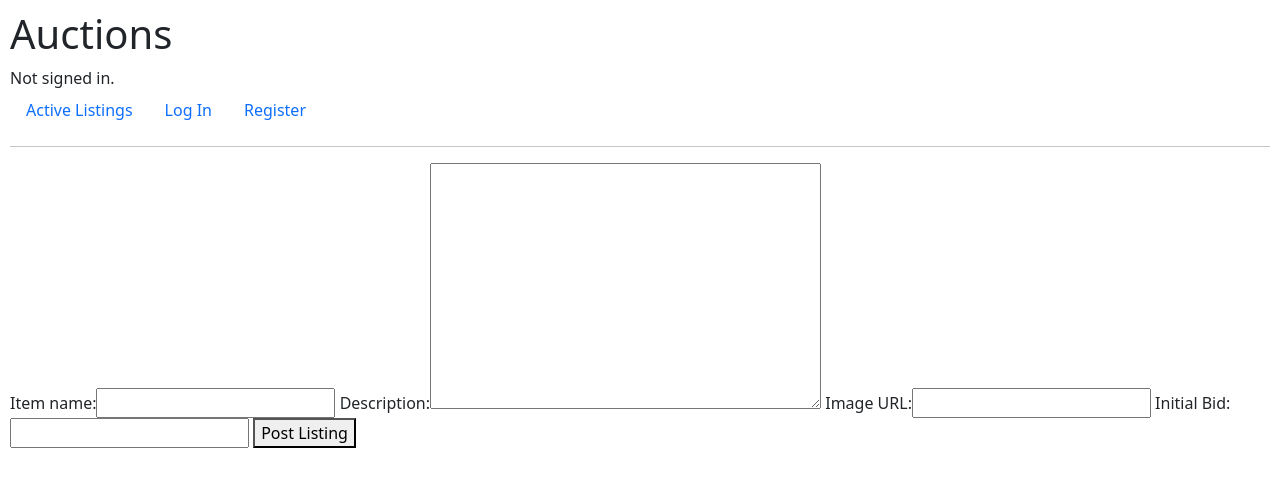
After one commit to JadhenGonzales/AuctionSite, a Django app: page /add in a window 1280 px wide. The commit adds this page. Shown: the top 487 px of the page. Run offline with Django 3.2, Linux system fonts and the light colour scheme.

Commit message:
Added listings in index and add listing capability

```diff
--- a/auctions/admin.py
+++ b/auctions/admin.py
@@ -1,4 +1,5 @@
 from django.contrib import admin
+from django.contrib.auth.admin import UserAdmin as BaseUserAdmin
 
 from .models import Bid, Category, Comment, Item, Post, User
 
@@ -20,7 +21,7 @@ class ItemAdmin(admin.ModelAdmin):
 class PostAdmin(admin.ModelAdmin):
     list_display = ("item", "seller",)
 
-class UserAdmin(admin.ModelAdmin):
+class CustomUserAdmin(BaseUserAdmin):
     list_display = ("username", "first_name", "last_name", "is_staff",)
 
 admin.site.register(Bid, BidAdmin)
@@ -28,4 +29,4 @@ admin.site.register(Category, CategoryAdmin)
 admin.site.register(Comment, CommentAdmin)
 admin.site.register(Item, ItemAdmin)
 admin.site.register(Post, PostAdmin)
-admin.site.register(User, UserAdmin)
+admin.site.register(User, CustomUserAdmin)
--- /dev/null
+++ b/auctions/forms.py
@@ -0,0 +1,24 @@
+from django import forms
+
+class AddForm(forms.Form):
+
+    item_name = forms.CharField(
+        label="Item name",
+        max_length=64
+        )
+
+    item_description = forms.CharField(
+        label="Description",
+        widget=forms.Textarea,
+        max_length=500
+        )
+
+    item_img = forms.CharField(
+        label="Image URL",
+        required=False,
+        max_length=100
+        )
+
+    initial_bid = forms.IntegerField(
+        label="Initial Bid",
+    )
--- a/auctions/models.py
+++ b/auctions/models.py
@@ -21,6 +21,7 @@ class Post(models.Model):
     def __str__(self) -> str:
         return f"{self.item} auction by {self.seller}"
 
+    # Make sure that one item only has one posting and vice versa
     class Meta:
         unique_together = ('item',)
 
@@ -45,5 +46,6 @@ class Category(models.Model):
     cat_description = models.CharField(max_length=500)
     cat_items = models.ManyToManyField(Item, blank=True, related_name="categories")
 
+    # Changes plural form in admin page (Default is categorys)
     class Meta:
         verbose_name_plural = "categories"
--- /dev/null
+++ b/auctions/templates/auctions/add.html
@@ -0,0 +1,9 @@
+{% extends "auctions/layout.html" %}
+
+{% block body %}
+    <form method="POST">
+        {% csrf_token %}
+        {{ form }}
+        <Button type="submit">Post Listing</Button>
+    </form>
+{% endblock %}
--- a/auctions/templates/auctions/layout.html
+++ b/auctions/templates/auctions/layout.html
@@ -4,7 +4,7 @@
 <html lang="en">
     <head>
         <title>{% block title %}Auctions{% endblock %}</title>
-        <link rel="stylesheet" href="https://stackpath.bootstrapcdn.com/bootstrap/4.4.1/css/bootstrap.min.css" integrity="sha384-Vkoo8x4CGsO3+Hhxv8T/Q5PaXtkKtu6ug5TOeNV6gBiFeWPGFN9MuhOf23Q9Ifjh" crossorigin="anonymous">
+        <link href="https://cdn.jsdelivr.net/npm/bootstrap@5.3.2/dist/css/bootstrap.min.css" rel="stylesheet" integrity="sha384-T3c6CoIi6uLrA9TneNEoa7RxnatzjcDSCmG1MXxSR1GAsXEV/Dwwykc2MPK8M2HN" crossorigin="anonymous">
         <link href="{% static 'auctions/styles.css' %}" rel="stylesheet">
     </head>
     <body>
@@ -22,6 +22,9 @@
             </li>
             {% if user.is_authenticated %}
                 <li class="nav-item">
+                    <a class="nav-link" href="{% url 'add_listing' %}">Create Listing</a>
+                </li>
+                <li class="nav-item">
                     <a class="nav-link" href="{% url 'logout' %}">Log Out</a>
                 </li>
             {% else %}
--- a/auctions/urls.py
+++ b/auctions/urls.py
@@ -4,6 +4,7 @@ from . import views
 
 urlpatterns = [
     path("", views.index, name="index"),
+    path("add", views.add_view, name="add_listing"),
     path("login", views.login_view, name="login"),
     path("logout", views.logout_view, name="logout"),
     path("register", views.register, name="register")
--- a/auctions/views.py
+++ b/auctions/views.py
@@ -4,12 +4,47 @@ from django.http import HttpResponse, HttpResponseRedirect
 from django.shortcuts import render
 from django.urls import reverse
 
-from .models import User
+from .models import Bid, Category, Comment, Item, Post, User
+from .forms import AddForm
 
 
 def index(request):
-    return render(request, "auctions/index.html")
+    posts = Post.objects.all()
+    return render(request, "auctions/index.html", {
+        "posts": posts,
+    })
 
+def add_view(request):
+    if request.method == "POST":
+        form = AddForm(request.POST)
+        if not form.is_valid():
+            # If form answers are invalid
+            return render(request, "users/login.html", {
+                "form": AddForm(),
+            })
+
+        cform = form.cleaned_data
+        new_item = Item(
+            name=cform["item_name"],
+            description=cform["item_description"],
+            img_url=cform["item_img"],
+        )
+
+        new_post = Post(
+            item=new_item,
+            seller=request.user,
+            initial_p=cform["initial_bid"],
+        )
+
+        new_item.save()
+        new_post.save()
+
+
+    # If request method is GET
+    else:
+        return render(request, "auctions/add.html", {
+            "form": AddForm(),
+        })
 
 def login_view(request):
     if request.method == "POST":
```
Also changed, not shown: auctions/templates/auctions/index.html (+6 -1 lines), db.sqlite3.
